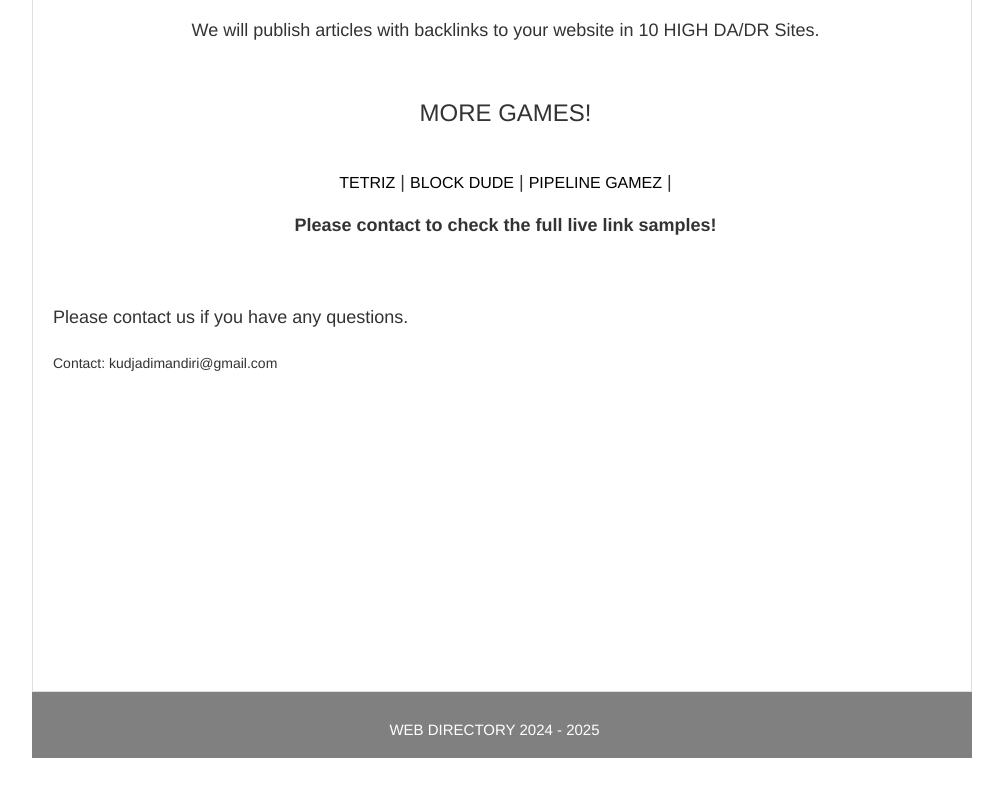
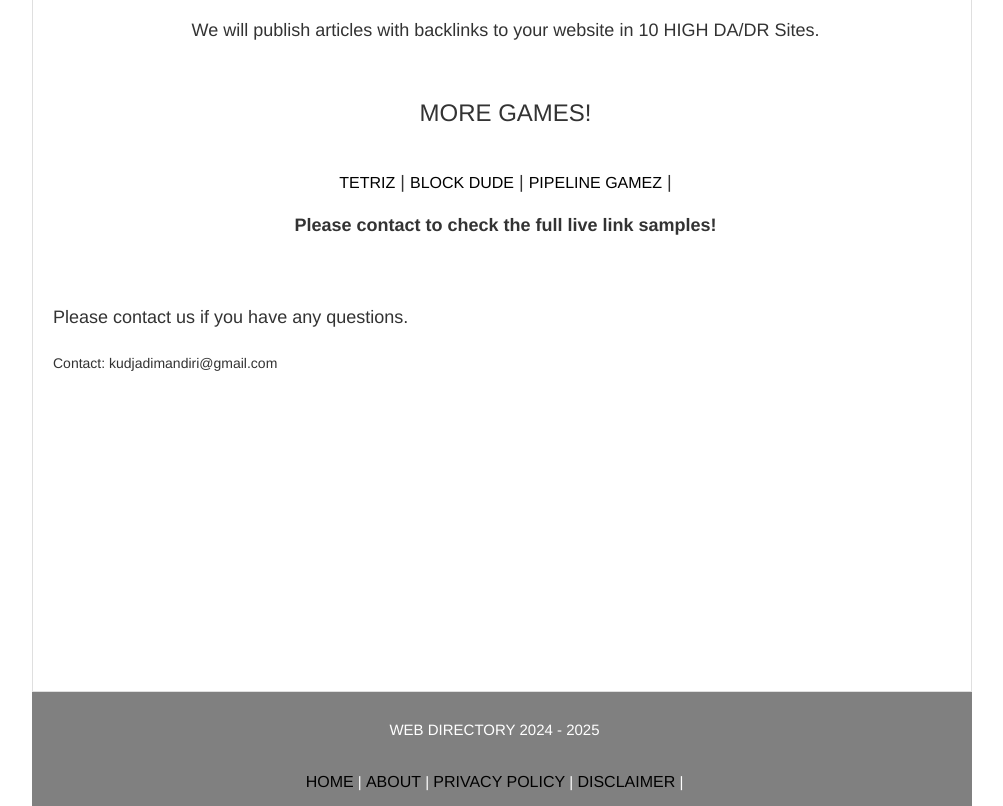
Before and after one commit to kudjadimandiri/weblynk, a plain HTML site: page index.html in a window 1280 px wide. Shown: the part 878-1684 px from the top of the page, without its empty margins (138-1141 px from the left). Before the commit the page ends 1636 px from the top, so only its background shows below. Drawn offline with nearby package versions, Linux system fonts and the light colour scheme.

Commit message:
Update index.html
add navigasi

```diff
--- a/index.html
+++ b/index.html
@@ -162,7 +162,8 @@ td, th {
    </div>
   </div>
 
-  <div style="font-size: 15px;background: grey;text-align:center;color:white;padding-top:20px;" class='container'><p>WEB DIRECTORY 2024 - 2025 </p></div>
+<div style="font-size: 15px;background: grey;text-align:center;color:white;padding-top:20px;" class='container'><p>WEB DIRECTORY 2024 - 2025</p>
+<a href="/#">Home</a> | <a href="/about-me.html" title="About Me">About</a> | <a href="/privacy.html" title="Privacy Policy">Privacy Policy</a> | <a href="/Disclaimer.html" title="Disclaimer">Disclaimer</a> | </div>
 
 <div style="visibility: hidden;display: none;">
 
```
